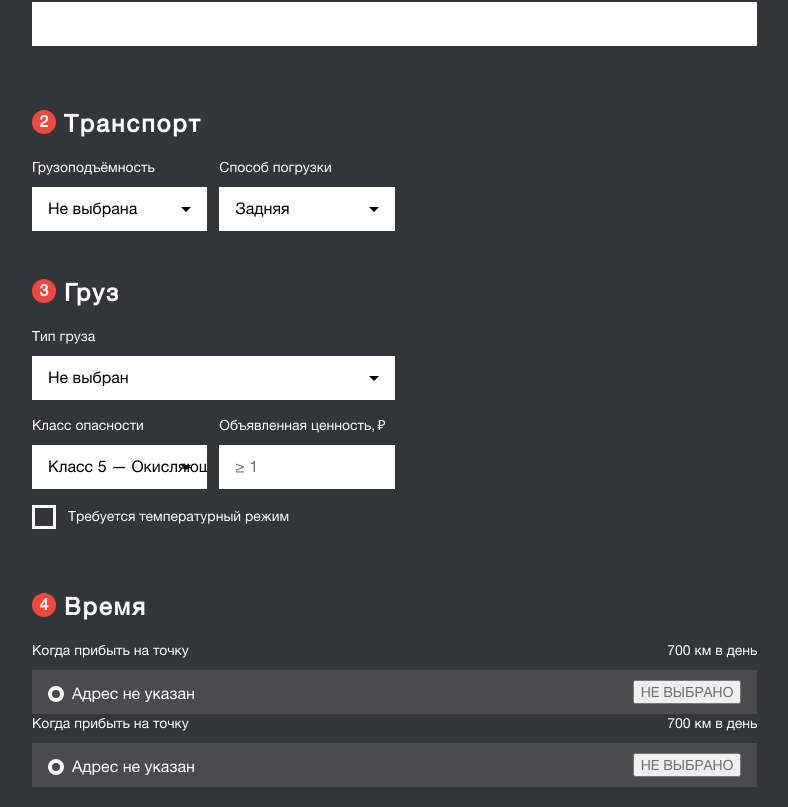
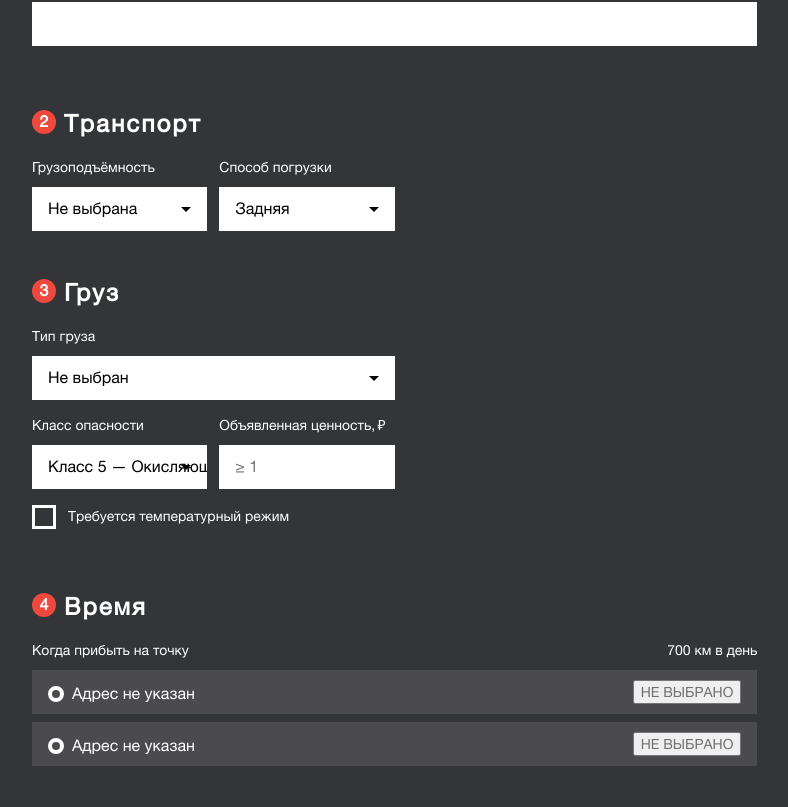
Before and after one commit to NikitaKozlov-R/test__dot-dot.ru, a Vue app: page / in a window 1280 px wide. Shown: the part 316-1123 px from the top of the page, without its empty margins (138-926 px from the left). Built offline with nearby package versions, Linux system fonts and the light colour scheme.

Commit message:
add base-radio-component at sc-time (root-component)

```diff
--- a/src/components/root-components/sc-time.vue
+++ b/src/components/root-components/sc-time.vue
@@ -1,8 +1,8 @@
 <template>
   <step-title title="Время" number="4" />
   <div class="sc-time">
-    <base-radio title="Когда прибыть на точку" title-right="700 км в день" />
-    <base-radio title="Когда прибыть на точку" title-right="700 км в день" />
+    <base-radio title="Когда прибыть на точку" title-right="700 км в день" unique-id="radio-1" />
+    <base-radio unique-id="radio-2" />
   </div>
 </template>
 
@@ -18,4 +18,9 @@ export default {
 }
 </script>
 
-<style></style>
+<style>
+.sc-time {
+  width: 100%;
+  margin-bottom: 16px;
+}
+</style>
```
